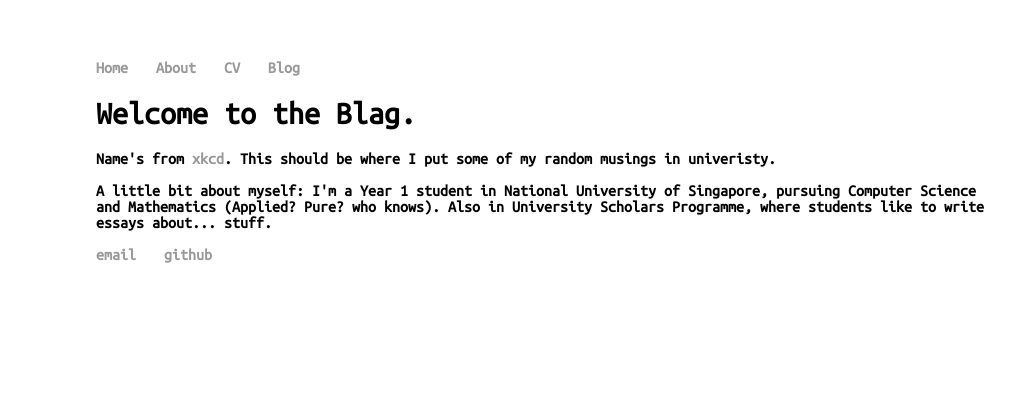
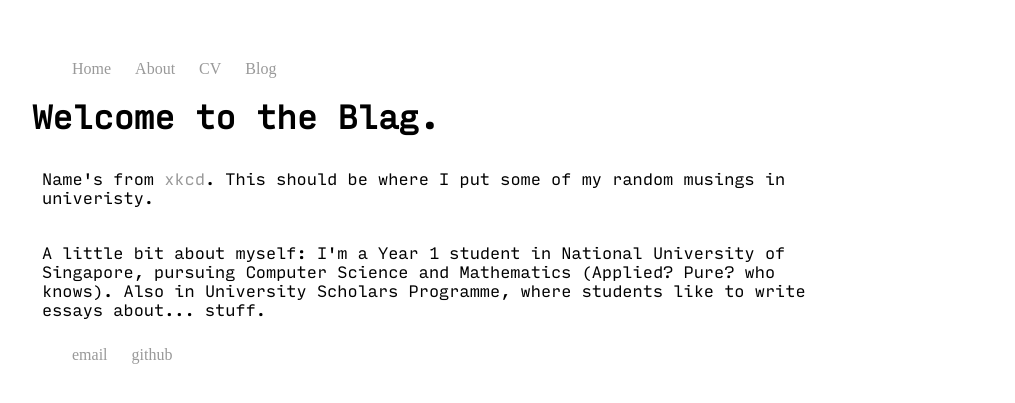
Before and after one commit to theodoreleebrant/theodoreleebrant.github.io, a Jekyll site: the page built from index.html, in a window 1280 px wide. Shown: the top 403 px of the page, without its empty margins (96-1111 px from the left). Built offline with Jekyll 4.4.1, drawn with Linux system fonts in a browser that asks for light colours.

Commit message:
Improved Typography

```diff
--- a/css/main.css
+++ b/css/main.css
@@ -1,13 +1,31 @@
 @import url('https://fonts.googleapis.com/css?family=Ubuntu+Mono&display=swap');
+
+@font-face {
+    font-family: "InputMono";
+    src: url("fonts/InputMono/InputMono/InputMono-Regular.ttf");
+}
+
+
 body {
     margin: 60px auto;
-    width: 70%;
+    width: 80%;
 }
-nav ul, footer ul, p, h1, h2, h3, h4, h5, h6 {
-    font-family:'Ubuntu Mono';
+nav ul, footer ul, p, {
+    font-family:'InputMono', 'Ubuntu Mono';
     padding: 0px;
     list-style: none;
     font-weight: bold;
+}
+p {
+    font-family:'InputMono', 'Ubuntu Mono';
+    padding: 10px;
+    list-style: none;
+    max-width: 50em;
+}
+h1, h2, h3, h4, h5, h6 {
+    font-family:'InputMono', 'Ubuntu Mono';
+    padding: 0px;
+    list-style: none;
 }
 nav ul li, footer ul li {
     display: inline;
@@ -17,4 +35,4 @@ a {
     text-decoration: none;
     color: #999;
 }
-a:hover {
+a:hover {}
```
